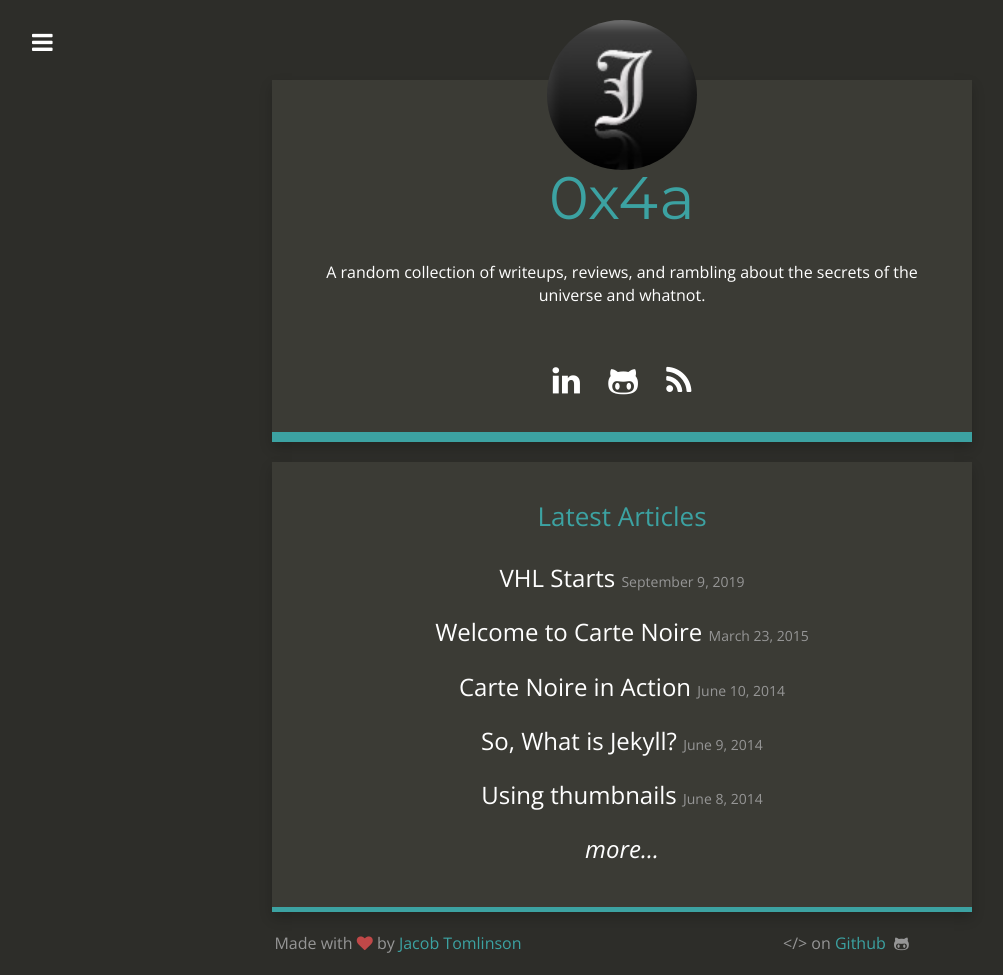
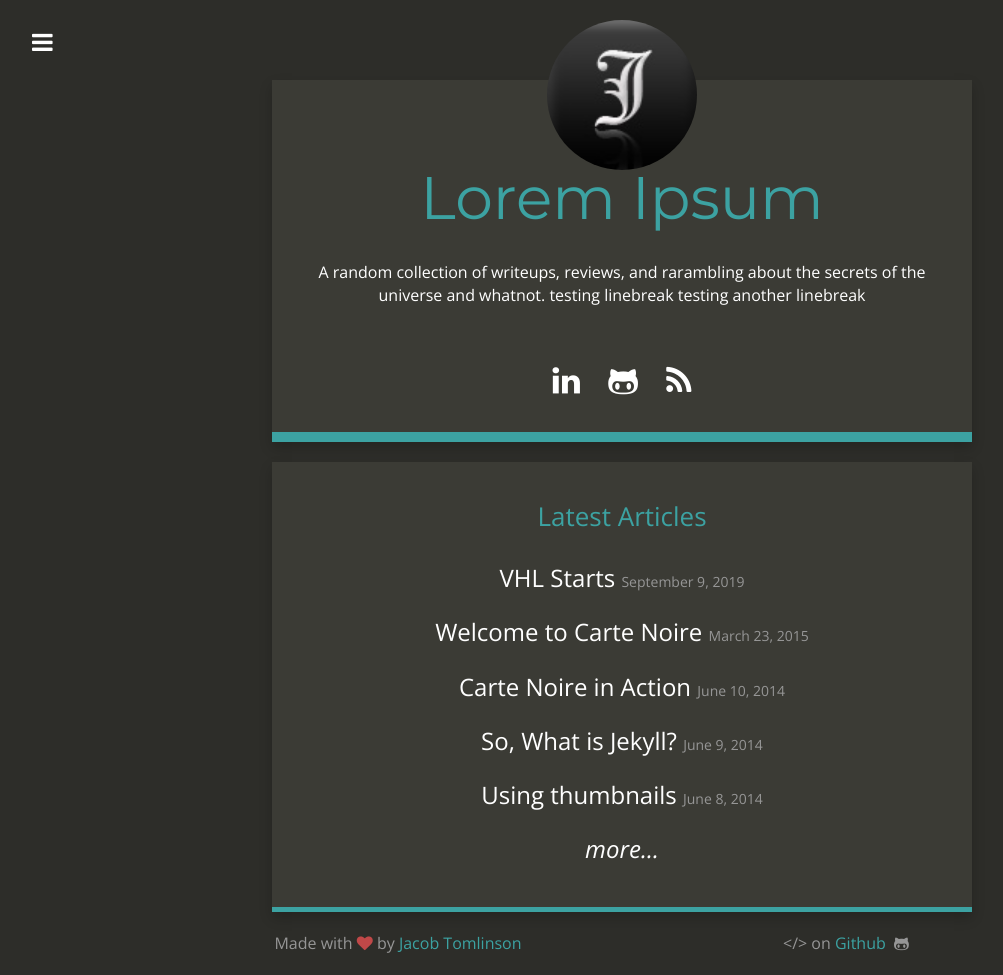
Before and after one commit to Dreamscent/Dreamscent.github.io, a Jekyll site: the page built from index.html, in a window 1280 px wide. Shown: the whole page, without its empty margins (18-1021 px from the left). Built offline with Jekyll 4.4.1, drawn with Linux system fonts in a browser that asks for light colours; nearby versions of some CDN libraries.

Commit message:
Update _config.yml

```diff
--- a/_config.yml
+++ b/_config.yml
@@ -1,10 +1,12 @@
 # Site settings
-title: "0x4a"
+title: "Lorem Ipsum"
 email: testing@email
-description: ""
+description: "Hey look a description!"
 baseurl: ""
 url: "https://0x4a.github.io"
-title_description: "A random collection of writeups, reviews, and rambling about the secrets of the universe and whatnot."
+title_description: "A random collection of writeups, reviews, and rarambling about the secrets of the universe and whatnot.
+testing linebreak
+testing another linebreak"
 title_image: "/J.jpg"
 google_analytics: "UA-148080186-1"
 disqus_account:
```
